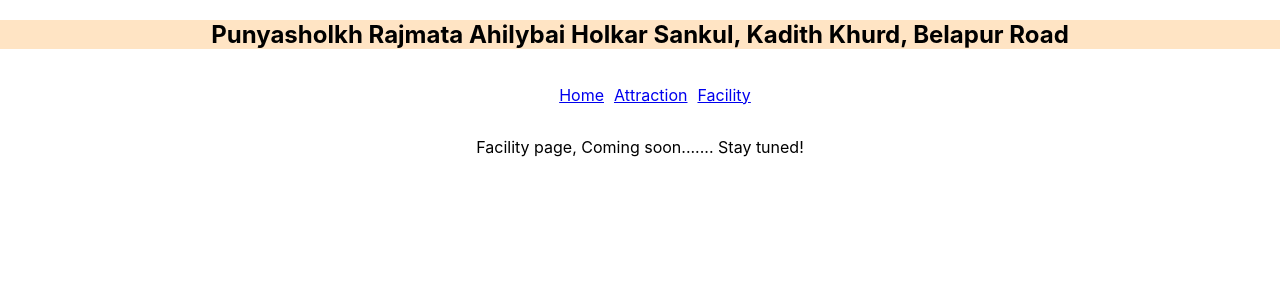
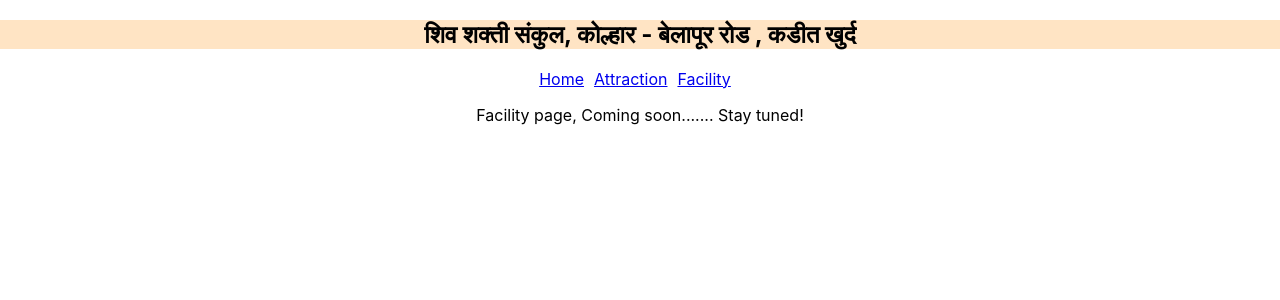
Before and after one commit to shivtcs1983/complex-management-system, a React (Create React App) app: page /complex-management-system/facility in a window 1280 px wide. Shown: the top 300 px of the page. Built offline with nearby package versions, Linux system fonts and the light colour scheme.

Commit message:
route-update

```diff
--- a/src/CMSRoute.scss
+++ b/src/CMSRoute.scss
@@ -10,8 +10,8 @@
         }
     }
 
-    // .link-button {
-    //     display: inline-block;
-    //     margin-right: 10px;
-    // }
+    .link-button {
+        display: inline-block;
+        margin-right: 10px;
+    }
 }
--- a/src/CMSRoute.tsx
+++ b/src/CMSRoute.tsx
@@ -9,18 +9,18 @@ import './CMSRoute.scss';
 
 
 const CMSRoute = () => {
-const Mega_Menu =[
-    {id:1, name:'Home', url:'/complex-management-system/home'},
-    {id:2, name:'Attraction', url:'/complex-management-system/attraction'},
-    {id:3, name:'Facility', url:'/complex-management-system/facility'}
-]
+    const Mega_Menu = [
+        { id: 1, name: 'Home', url: '/complex-management-system/home' },
+        { id: 2, name: 'Attraction', url: '/complex-management-system/attraction' },
+        { id: 3, name: 'Facility', url: '/complex-management-system/facility' }
+    ]
 
     return (
 
         <div>
             <ComplexHeader />
             <div className='complex-main-route-section'>
-                <nav className='tab-list'>
+                {/* <nav className='tab-list'>
                     <ul className="cms-meganav-section">
                        {
                         Mega_Menu.map((link)=>(
@@ -30,14 +30,17 @@ const Mega_Menu =[
                         ))}
 
                     </ul>
-                    {/* <div className='link-button'><a href='/complex-management-system/home'>Home</a></div>
+                </nav> */}
+                <div className='tab-list'>
+                    <div className='link-button'><a href='/complex-management-system/home'>Home</a></div>
                     <div className='link-button'><a href='/complex-management-system/attraction'>Attraction</a></div>
-                    <div className='link-button'> <a href='/complex-management-system/facility'>Facility</a></div> */}
-                </nav>
+                    <div className='link-button'> <a href='/complex-management-system/facility'>Facility</a></div>
+                </div>
+
             </div>
 
             <Routes>
-                <Route path="*" element={<PageNotFound/>}/>
+                <Route path="*" element={<PageNotFound />} />
                 <Route path="/complex-management-system/home" element={<Home />} />
                 <Route path="/complex-management-system/attraction" element={<Attraction />} />
                 <Route path="/complex-management-system/facility" element={<Facility />} />
--- a/src/components/ComplexHeader.tsx
+++ b/src/components/ComplexHeader.tsx
@@ -4,7 +4,7 @@ const ComplexHeader =()=>{
 
     return(<div>
         <div className="complex-headline">
-        <h2>Punyasholkh Rajmata Ahilybai Holkar Sankul, Kadith Khurd, Belapur Road</h2>
+        <h2>शिव शक्ती संकुल, कोल्हार - बेलापूर रोड , कडीत खुर्द </h2>
         </div>
         {/* <img src={Logo} className='holkar-logo'/> */}
 
```
